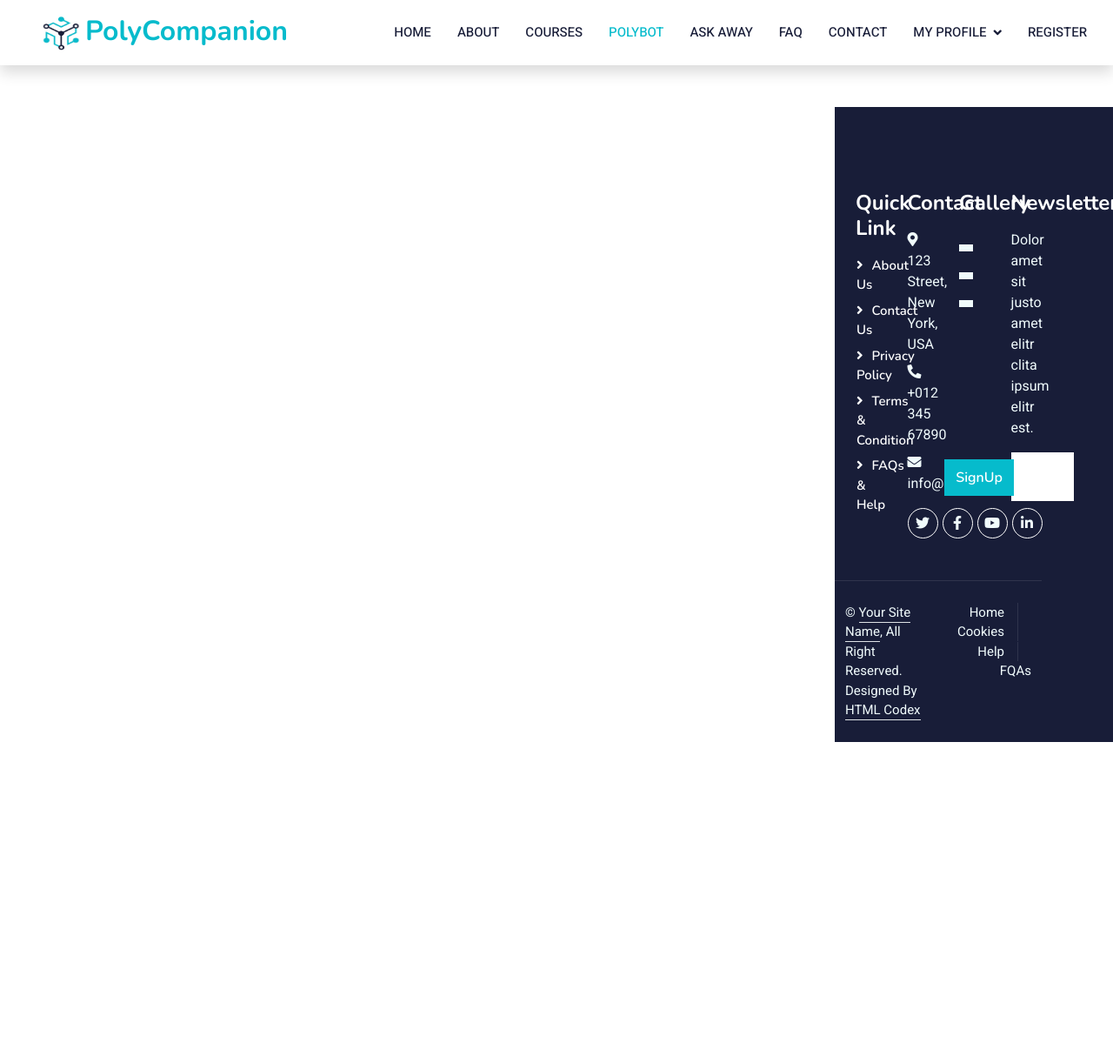
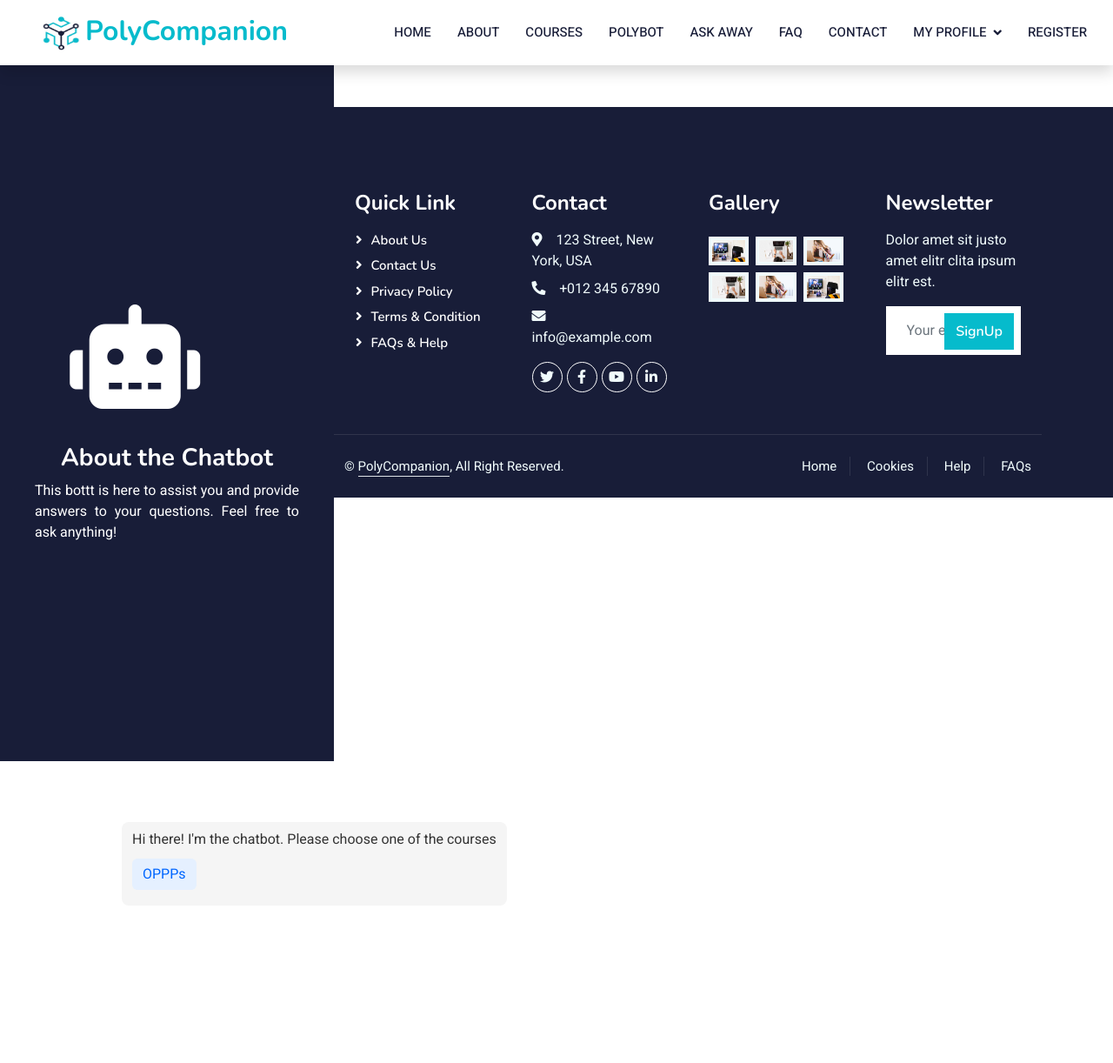
Before and after one commit to FatimaMadan/PolyCompanion, a PHP site: page /bot.php in a window 1280 px wide. Shown: the top 1222 px of the page at 87% size. Before the commit the page ends 853 px from the top, so only its background shows below. Run offline with PHP 8.4, Linux system fonts and the light colour scheme; data that the repository does not hold is empty; some libraries are stand-ins or nearby versions.

Commit message:
bot updated

```diff
--- a/CourseBank.php
+++ b/CourseBank.php
@@ -242,6 +242,12 @@ class CourseBank {
       return $data;
     }
 
+    public static function getAllColumns() {
+      $db = Database::getInstance();
+      $data = $db->multiFetch('SELECT COLUMN_NAME FROM INFORMATION_SCHEMA.COLUMNS WHERE TABLE_NAME = "Course"');
+      return $data;
+    }
+
 
 //    private function initWith($CourseId,$CourseCode,$CourseTitle,$Major_MajorId) {
 //       $this->CourseId = $CourseId;
--- a/bot.php
+++ b/bot.php
@@ -2,6 +2,8 @@
 ob_start();
 include 'debugging.php';
 include 'header.php';
+
+
 
 //if (empty($_SESSION['uid'])) {
 //    // User is not logged in, redirect to login page
@@ -10,181 +12,66 @@ include 'header.php';
 //    exit();
 //}
 //?><!DOCTYPE html>
-<html lang="en">
 
-<head>
-       <!-- JavaScript code -->
-    <script>
-        // Get the current page URL
-        var url = window.location.href;
+<link href="css/botDesign.css" rel="stylesheet"><!-- comment -->
 
-        // Check each menu item's URL against the current page URL
-        var menuItems = document.querySelectorAll('.nav-item.nav-link');
-        menuItems.forEach(function(item) {
-            if (item.href === url) {
-                item.classList.add('active'); // Add the 'active' class to the matching menu item
-            }
-        });
-    </script>
-    <meta charset="utf-8">
-    <title>eLEARNING - eLearning HTML Template</title>
-    <meta content="width=device-width, initial-scale=1.0" name="viewport">
-    <meta content="" name="keywords">
-    <meta content="" name="description">
-
-    <!-- Favicon -->
-    <link href="img/favicon.ico" rel="icon">
-
-    <!-- Google Web Fonts -->
-    <link rel="preconnect" href="https://fonts.googleapis.com">
-    <link rel="preconnect" href="https://fonts.gstatic.com" crossorigin>
-    <link href="https://fonts.googleapis.com/css2?family=Heebo:wght@400;500;600&family=Nunito:wght@600;700;800&display=swap" rel="stylesheet">
-
-    <!-- Icon Font Stylesheet -->
-    <link href="https://cdnjs.cloudflare.com/ajax/libs/font-awesome/5.10.0/css/all.min.css" rel="stylesheet">
-    <link href="https://cdn.jsdelivr.net/npm/bootstrap-icons@1.4.1/font/bootstrap-icons.css" rel="stylesheet">
-
-    <!-- Libraries Stylesheet -->
-    <link href="lib/animate/animate.min.css" rel="stylesheet">
-    <link href="lib/owlcarousel/assets/owl.carousel.min.css" rel="stylesheet">
-
-    <!-- Customized Bootstrap Stylesheet -->
-    <link href="css/bootstrap.min.css" rel="stylesheet">
-
-    <!-- Template Stylesheet -->
-    <link href="css/style.css" rel="stylesheet">
-</head>
-
-<body>
-
-
-
-
-
-
-
-
-
-
-<div class="blue-div"></div>
-    <div class="white-div"></div>
-
-
-
-
-
-
-
-
-
-
-
-
-
-
-
-
-
-
-
-
-
-
-    <!-- Footer Start -->
-    <div class="container-fluid bg-dark text-light footer pt-5 mt-5 wow fadeIn" data-wow-delay="0.1s">
-        <div class="container py-5">
-            <div class="row g-5">
-                <div class="col-lg-3 col-md-6">
-                    <h4 class="text-white mb-3">Quick Link</h4>
-                    <a class="btn btn-link" href="">About Us</a>
-                    <a class="btn btn-link" href="">Contact Us</a>
-                    <a class="btn btn-link" href="">Privacy Policy</a>
-                    <a class="btn btn-link" href="">Terms & Condition</a>
-                    <a class="btn btn-link" href="">FAQs & Help</a>
-                </div>
-                <div class="col-lg-3 col-md-6">
-                    <h4 class="text-white mb-3">Contact</h4>
-                    <p class="mb-2"><i class="fa fa-map-marker-alt me-3"></i>123 Street, New York, USA</p>
-                    <p class="mb-2"><i class="fa fa-phone-alt me-3"></i>+012 345 67890</p>
-                    <p class="mb-2"><i class="fa fa-envelope me-3"></i>info@example.com</p>
-                    <div class="d-flex pt-2">
-                        <a class="btn btn-outline-light btn-social" href=""><i class="fab fa-twitter"></i></a>
-                        <a class="btn btn-outline-light btn-social" href=""><i class="fab fa-facebook-f"></i></a>
-                        <a class="btn btn-outline-light btn-social" href=""><i class="fab fa-youtube"></i></a>
-                        <a class="btn btn-outline-light btn-social" href=""><i class="fab fa-linkedin-in"></i></a>
-                    </div>
-                </div>
-                <div class="col-lg-3 col-md-6">
-                    <h4 class="text-white mb-3">Gallery</h4>
-                    <div class="row g-2 pt-2">
-                        <div class="col-4">
-                            <img class="img-fluid bg-light p-1" src="img/course-1.jpg" alt="">
-                        </div>
-                        <div class="col-4">
-                            <img class="img-fluid bg-light p-1" src="img/course-2.jpg" alt="">
-                        </div>
-                        <div class="col-4">
-                            <img class="img-fluid bg-light p-1" src="img/course-3.jpg" alt="">
-                        </div>
-                        <div class="col-4">
-                            <img class="img-fluid bg-light p-1" src="img/course-2.jpg" alt="">
-                        </div>
-                        <div class="col-4">
-                            <img class="img-fluid bg-light p-1" src="img/course-3.jpg" alt="">
-                        </div>
-                        <div class="col-4">
-                            <img class="img-fluid bg-light p-1" src="img/course-1.jpg" alt="">
-                        </div>
-                    </div>
-                </div>
-                <div class="col-lg-3 col-md-6">
-                    <h4 class="text-white mb-3">Newsletter</h4>
-                    <p>Dolor amet sit justo amet elitr clita ipsum elitr est.</p>
-                    <div class="position-relative mx-auto" style="max-width: 400px;">
-                        <input class="form-control border-0 w-100 py-3 ps-4 pe-5" type="text" placeholder="Your email">
-                        <button type="button" class="btn btn-primary py-2 position-absolute top-0 end-0 mt-2 me-2">SignUp</button>
-                    </div>
-                </div>
-            </div>
-        </div>
-        <div class="container">
-            <div class="copyright">
-                <div class="row">
-                    <div class="col-md-6 text-center text-md-start mb-3 mb-md-0">
-                        &copy; <a class="border-bottom" href="#">Your Site Name</a>, All Right Reserved.
-
-                        <!--/*** This template is free as long as you keep the footer author’s credit link/attribution link/backlink. If you'd like to use the template without the footer author’s credit link/attribution link/backlink, you can purchase the Credit Removal License from "https://htmlcodex.com/credit-removal". Thank you for your support. ***/-->
-                        Designed By <a class="border-bottom" href="https://htmlcodex.com">HTML Codex</a>
-                    </div>
-                    <div class="col-md-6 text-center text-md-end">
-                        <div class="footer-menu">
-                            <a href="">Home</a>
-                            <a href="">Cookies</a>
-                            <a href="">Help</a>
-                            <a href="">FQAs</a>
-                        </div>
-                    </div>
-                </div>
+<div class="blue-div">
+    <div class="robot-container">
+        <i class="fas fa-robot robot-icon"></i>
+        <div class="robot-info" id="robot-info">
+            <h3 style="color: white;">About the Chatbot</h3>
+            <div class="center-justify">
+                <p>This bottt is here to assist you and provide answers to your questions. Feel free to ask anything!</p>
             </div>
         </div>
     </div>
-    <!-- Footer End -->
+</div>
 
 
-    <!-- Back to Top -->
-    <a href="#" class="btn btn-lg btn-primary btn-lg-square back-to-top"><i class="bi bi-arrow-up"></i></a>
+<div class="white-div">
+    <div class="chat-container">
+
+        <div class="bot-message">
+            Hi there! I'm the chatbot. Please choose one of the courses
+            <div class="option-buttons">
+
+                <?php
+                $AllMajors = MajorBank::getAllMaj();
+                        if (!empty($AllMajors)) {
+                            for ($i = 0; $i < count($AllMajors); $i++) {
+                                echo '<button class="option-button" onclick="sendMessage(\'' . $AllMajors[$i]->MajorId . '\')">'.$AllMajors[$i]->MajorName.'</button>';
+
+                             }
+                        } else {
+                            echo '<button class="option-button"> OPPPs </button>';
+                        }
+                ?>
+<!--                <button class="option-button" onclick="sendMessage('Option 2')">Show Most Frequently Asked Questions</button>
+                <button class="option-button" onclick="sendMessage('Option 3')">Show Majors</button>-->
+            </div>
+        </div>
+    </div>
+</div>
+
+<script>
+    function sendMessage(majorId){
+        alert(majorId);
+           // Call the function in the course page and pass the selected course as a parameter
+        <?php
+                $AllCol = CourseBank::getAllColumns();
+                        if (!empty($AllCol)) {
+                            for ($i = 0; $i < count($AllCol); $i++) {
+                                echo '<button class="option-button">'.$AllCol[$i].'</button>';
+
+                             }
+                        } else {
+                            echo '<button class="option-button"> OPPPs </button>';
+                        }
+                ?>
+    }
+</script>
 
 
-    <!-- JavaScript Libraries -->
-    <script src="https://code.jquery.com/jquery-3.4.1.min.js"></script>
-    <script src="https://cdn.jsdelivr.net/npm/bootstrap@5.0.0/dist/js/bootstrap.bundle.min.js"></script>
-    <script src="lib/wow/wow.min.js"></script>
-    <script src="lib/easing/easing.min.js"></script>
-    <script src="lib/waypoints/waypoints.min.js"></script>
-    <script src="lib/owlcarousel/owl.carousel.min.js"></script>
-
-    <!-- Template Javascript -->
-    <script src="js/main.js"></script>
-</body>
-
-</html>
+<?php
+include './footer.php';
+?>
--- /dev/null
+++ b/css/botDesign.css
@@ -0,0 +1,101 @@
+
+:root {
+    --primary: #06BBCC;
+    --light: #F0FBFC;
+    --dark: #181d38;
+}
+
+
+/*** Bot Page ***/
+.blue-div {
+    width: 30%;
+    height: 100vh;
+    background-color: var(--dark);
+    float: left;
+    padding: 40px;
+        display: flex;
+        justify-content: center;
+        align-items: center;
+}
+
+.robot-icon {
+        color: white;
+        font-size: 120px;
+        padding: 40px;
+        display: flex;
+        justify-content: center;
+        align-items: center;
+}
+
+.robot-info {
+        text-align: center;
+        color: white;
+}
+
+.robot-info p {
+        text-align: justify;
+    }
+
+.center-justify {
+        text-align: center;
+    }
+
+
+.white-div {
+    width: 70%;
+    height: 100vh;
+    background-color: white;
+    float: left;
+}
+
+.chat-container {
+        display: flex;
+        flex-direction: column;
+        align-items: flex-start;
+        padding: 40px;
+    }
+
+    .user-message {
+        background-color: #e5f0ff;
+        color: #0066ff;
+        border-radius: 8px;
+        padding: 8px 12px;
+        margin-bottom: 10px;
+    }
+
+    .bot-message {
+        background-color: #f5f5f5;
+        color: #333333;
+        border-radius: 8px;
+        padding: 8px 12px;
+        margin-bottom: 10px;
+    }
+
+    .option-buttons {
+        display: flex;
+        flex-wrap: wrap;
+        margin-top: 10px;
+    }
+
+    .option-button {
+        background-color: #e5f0ff;
+        color: #0066ff;
+        border: none;
+        border-radius: 6px;
+        padding: 6px 12px;
+        margin-right: 10px;
+        margin-bottom: 10px;
+        cursor: pointer;
+    }
+
+    .option-button:hover {
+        background-color: #0066ff;
+        color: white;
+    }/*
+Click nbfs://nbhost/SystemFileSystem/Templates/Licenses/license-default.txt to change this license
+Click nbfs://nbhost/SystemFileSystem/Templates/Other/CascadeStyleSheet.css to edit this template
+*/
+/*
+    Created on : 13 Nov 2023, 22:58:49
+    Author     : fatim
+*/
```
Also changed, not shown: retrieve_majors.php (added, +12 -0 lines).
